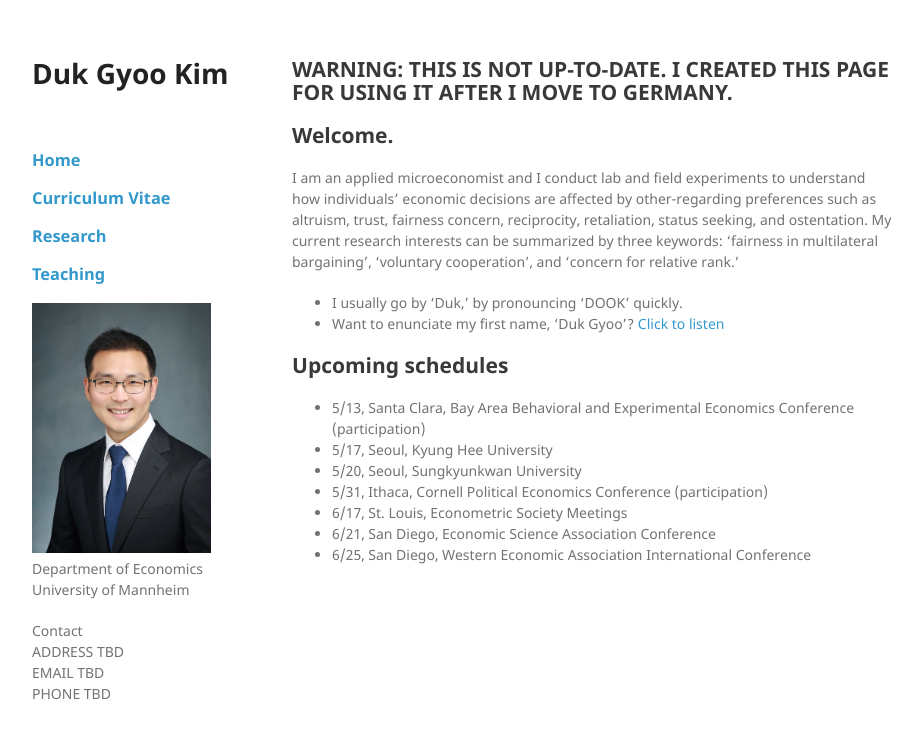
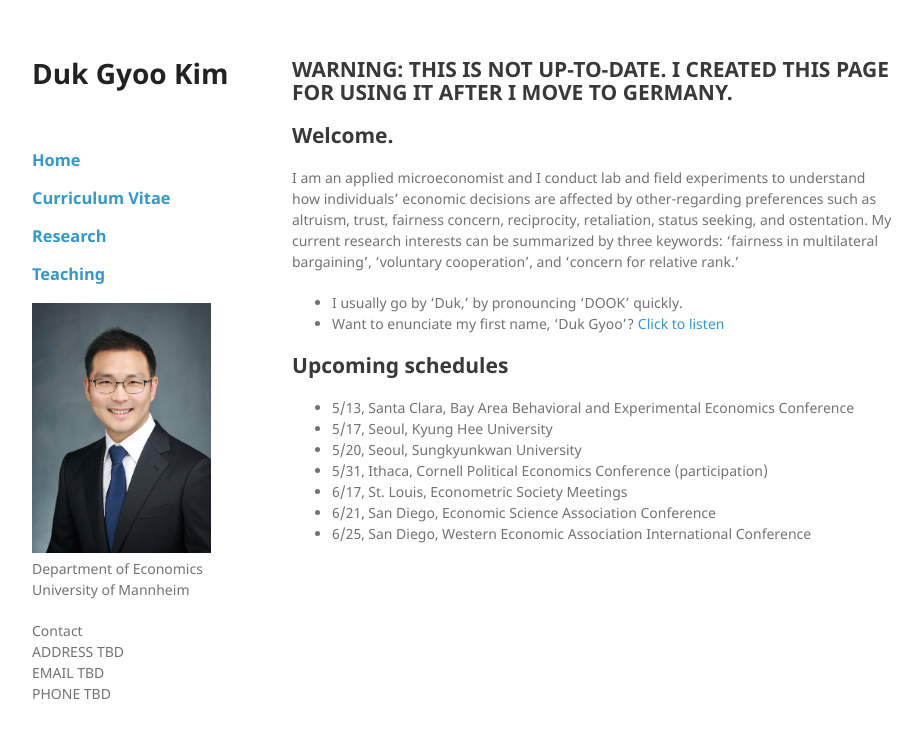
Before and after one commit to kimdukgyoo/kimdukgyoo.github.io, a Jekyll site: the page built from index.md, in a window 1280 px wide. Shown: the top 739 px of the page, without its empty margins (178-1100 px from the left). Built offline with Jekyll 4.4.1, drawn with Linux system fonts in a browser that asks for light colours; our own code applies the rules of GitHub Pages for plain Markdown files.

Commit message:
Update index.md

```diff
--- a/index.md
+++ b/index.md
@@ -11,7 +11,7 @@ I am an applied microeconomist and I conduct lab and field experiments to unders
 
 
 ## Upcoming schedules
-- 5/13, Santa Clara, Bay Area Behavioral and Experimental Economics Conference (participation)
+- 5/13, Santa Clara, Bay Area Behavioral and Experimental Economics Conference
 - 5/17, Seoul, Kyung Hee University
 - 5/20, Seoul, Sungkyunkwan University
 - 5/31, Ithaca, Cornell Political Economics Conference (participation)
```
